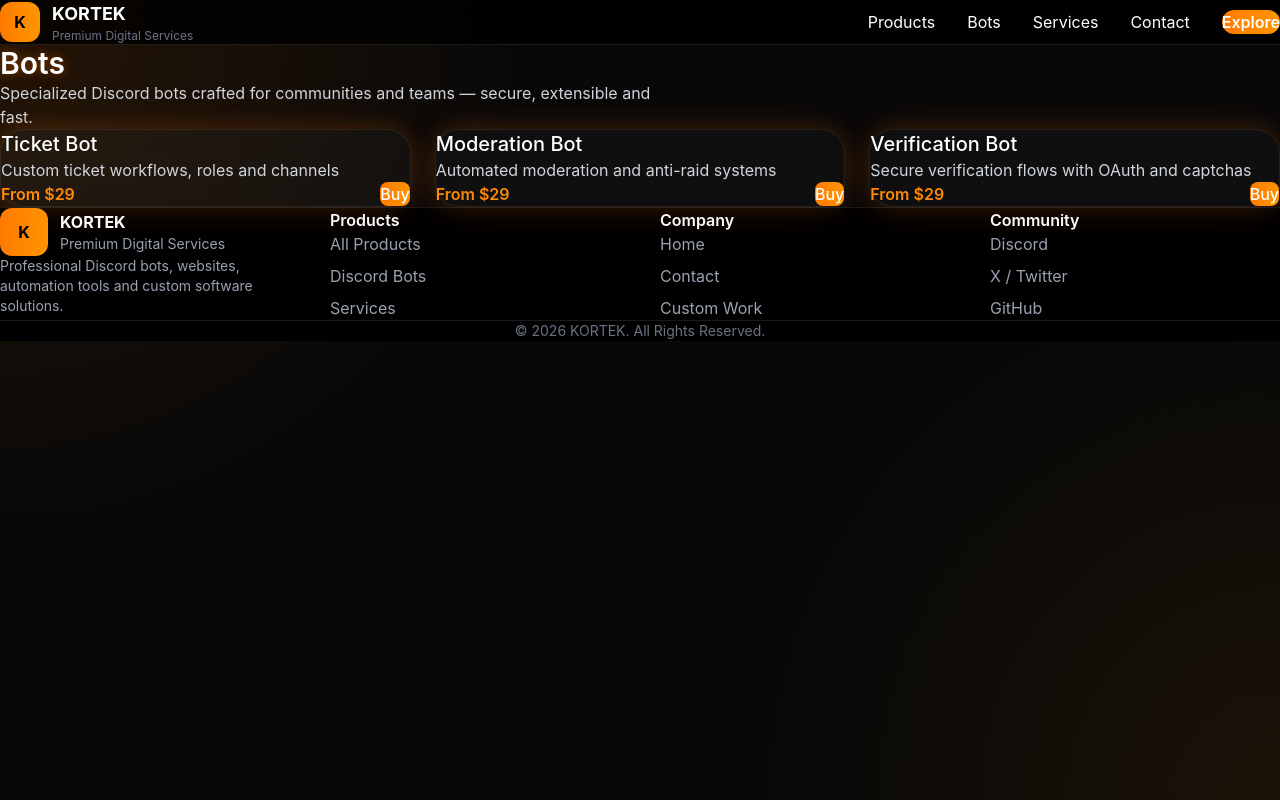
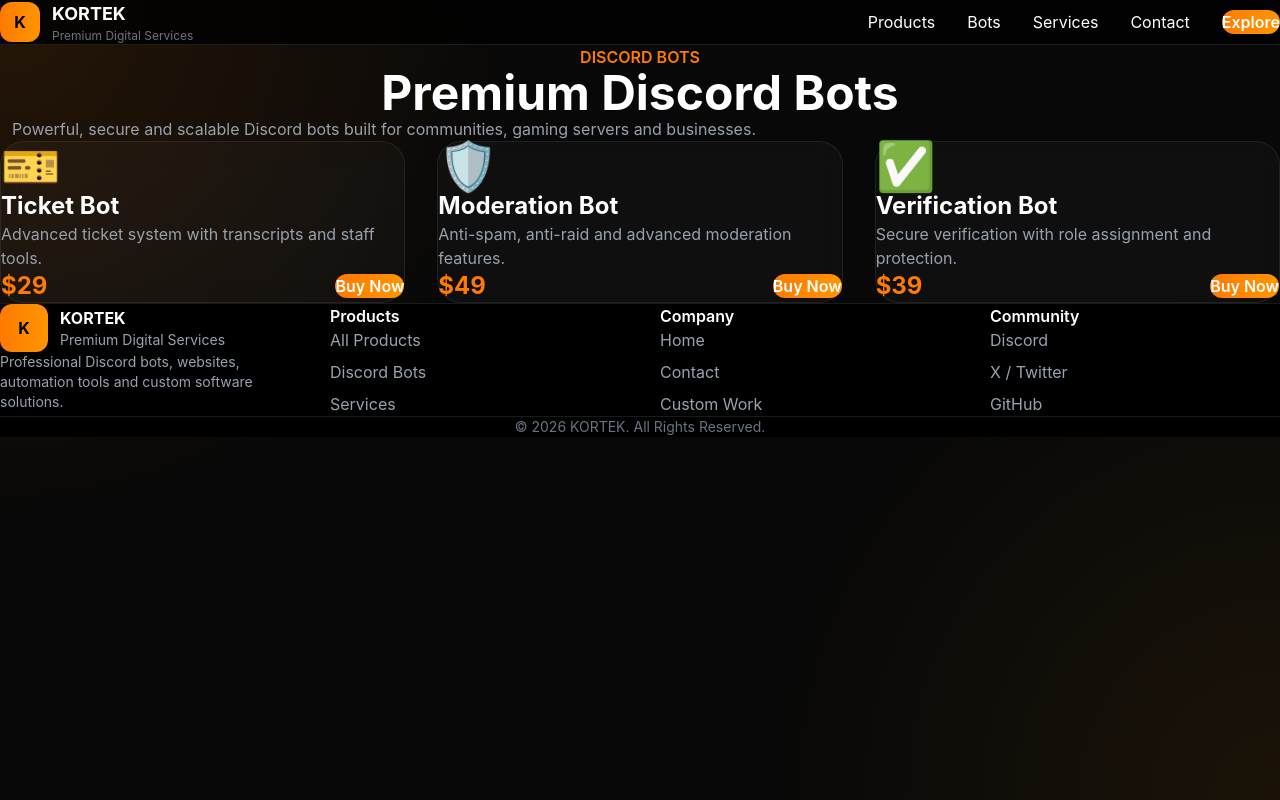
Before and after one commit to traxaloui-hue/kortek, a Next.js app: page /bots in a window 1280 px wide. Built offline with nearby package versions, Linux system fonts and the light colour scheme.

Commit message:
Update page.tsx

```diff
--- a/app/bots/page.tsx
+++ b/app/bots/page.tsx
@@ -1,25 +1,74 @@
-export default function BotsPage(){
+import Link from 'next/link'
+
+export default function BotsPage() {
+  const bots = [
+    {
+      icon: '🎫',
+      name: 'Ticket Bot',
+      price: '$29',
+      desc: 'Advanced ticket system with transcripts and staff tools.'
+    },
+    {
+      icon: '🛡️',
+      name: 'Moderation Bot',
+      price: '$49',
+      desc: 'Anti-spam, anti-raid and advanced moderation features.'
+    },
+    {
+      icon: '✅',
+      name: 'Verification Bot',
+      price: '$39',
+      desc: 'Secure verification with role assignment and protection.'
+    }
+  ]
+
   return (
-    <div className="py-12">
-      <h1 className="text-3xl font-semibold kortek-title">Bots</h1>
-      <p className="mt-4 text-gray-300 max-w-2xl">Specialized Discord bots crafted for communities and teams — secure, extensible and fast.</p>
+    <section className="py-20">
+      <div className="text-center">
+        <span className="font-semibold text-[#ff7a00]">
+          DISCORD BOTS
+        </span>
 
-      <div className="mt-8 grid grid-cols-1 sm:grid-cols-2 lg:grid-cols-3 gap-6">
-        {[
-          {name:'Ticket Bot',desc:'Custom ticket workflows, roles and channels'},
-          {name:'Moderation Bot',desc:'Automated moderation and anti-raid systems'},
-          {name:'Verification Bot',desc:'Secure verification flows with OAuth and captchas'}
-        ].map((b)=> (
-          <div key={b.name} className="card p-6 rounded-2xl glow">
-            <h3 className="text-xl font-medium">{b.name}</h3>
-            <p className="mt-2 text-gray-300">{b.desc}</p>
-            <div className="mt-4 flex items-center justify-between">
-              <div className="text-orange-400 font-semibold">From $29</div>
-              <a className="inline-flex items-center gap-2 px-4 py-2 rounded-lg bg-gradient-to-r from-[#ff7a00] to-[#ff9500] text-black font-medium" href="/contact">Buy</a>
+        <h1 className="mt-3 text-5xl font-bold text-white">
+          Premium Discord Bots
+        </h1>
+
+        <p className="mx-auto mt-5 max-w-3xl text-gray-400">
+          Powerful, secure and scalable Discord bots built for communities,
+          gaming servers and businesses.
+        </p>
+      </div>
+
+      <div className="mt-14 grid gap-8 md:grid-cols-2 lg:grid-cols-3">
+        {bots.map((bot) => (
+          <div key={bot.name} className="card p-8">
+            <div className="mb-5 text-5xl">
+              {bot.icon}
+            </div>
+
+            <h2 className="text-2xl font-bold text-white">
+              {bot.name}
+            </h2>
+
+            <p className="mt-3 text-gray-400">
+              {bot.desc}
+            </p>
+
+            <div className="mt-6 flex items-center justify-between">
+              <span className="text-2xl font-bold text-[#ff7a00]">
+                {bot.price}
+              </span>
+
+              <Link
+                href="/contact"
+                className="rounded-xl bg-gradient-to-r from-[#ff7a00] to-[#ff9500] px-5 py-3 font-semibold text-black"
+              >
+                Buy Now
+              </Link>
             </div>
           </div>
         ))}
       </div>
-    </div>
+    </section>
   )
 }
```
